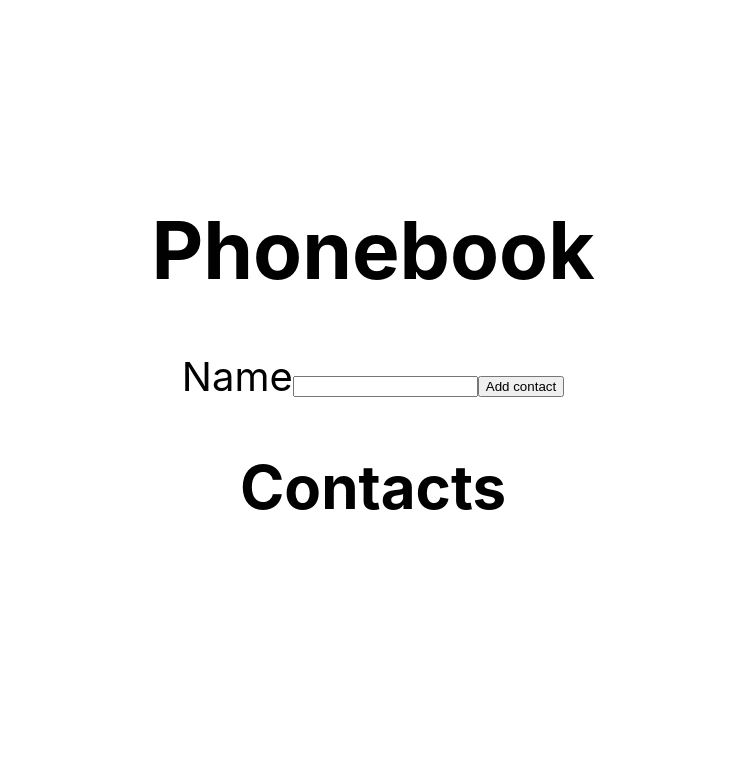
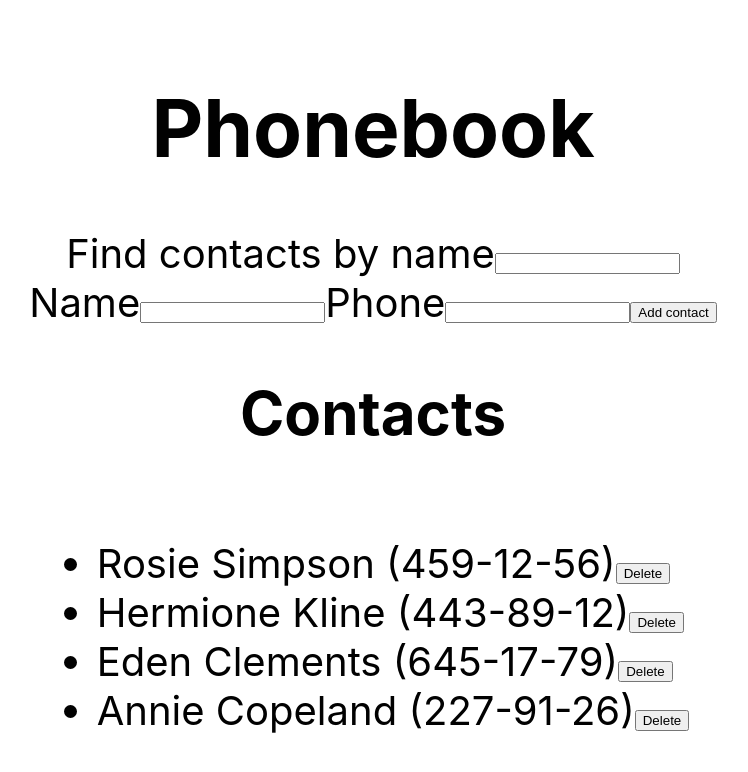
Before and after one commit to KostyaSverdel/goit-react-hw-02-phonebook, a React (Create React App) app: page / in a window 1280 px wide. Shown: the top 772 px of the page, without its empty margins (267-1015 px from the left). Built offline with nearby package versions, Linux system fonts and the light colour scheme.

Commit message:
addSixStep

```diff
--- a/src/components/App.jsx
+++ b/src/components/App.jsx
@@ -1,13 +1,47 @@
 import React, { useState } from 'react';
 import { ContactForm } from './Contacts';
 import { ContactList } from './Contacts';
+import { nanoid } from 'nanoid';
 
 const App = () => {
-  const [contacts, setContacts] = useState([]);
+  const [contacts, setContacts] = useState([
+    { id: 'id-1', name: 'Rosie Simpson', number: '459-12-56' },
+    { id: 'id-2', name: 'Hermione Kline', number: '443-89-12' },
+    { id: 'id-3', name: 'Eden Clements', number: '645-17-79' },
+    { id: 'id-4', name: 'Annie Copeland', number: '227-91-26' },
+  ]);
+  const [filter, setFilter] = useState('');
+  const [name, setName] = useState('');
+  const [number, setNumber] = useState('');
 
-  const handleSubmit = newContact => {
-    setContacts(prevState => [...prevState, newContact]);
+  const handleSubmit = event => {
+    event.preventDefault();
+    const isContactExists = contacts.some(contact => contact.name === name);
+    if (isContactExists) {
+      alert(`${name} is already in contacts`);
+      return;
+    }
+    setContacts(prevState => [...prevState, { id: nanoid(), name, number }]);
+    setName('');
+    setNumber('');
   };
+
+  const handleNameChange = event => {
+    setName(event.target.value);
+    setFilter(event.target.value);
+  };
+
+  const handleNumberChange = event => {
+    setNumber(event.target.value);
+  };
+
+  const handleDeleteContact = id => {
+    setContacts(prevState => prevState.filter(contact => contact.id !== id));
+  };
+
+  const filteredContacts = contacts.filter(contact =>
+    contact.name.toLowerCase().includes(filter.toLowerCase())
+  );
 
   return (
     <div
@@ -22,9 +56,22 @@
       }}
     >
       <h1>Phonebook</h1>
-      <ContactForm onSubmit={handleSubmit} />
+      <label>
+        Find contacts by name
+        <input type="text" value={filter} onChange={handleNameChange} />
+      </label>
+      <ContactForm
+        onSubmit={handleSubmit}
+        name={name}
+        number={number}
+        onNameChange={handleNameChange}
+        onNumberChange={handleNumberChange}
+      />
       <h2>Contacts</h2>
-      <ContactList contacts={contacts} />
+      <ContactList
+        contacts={filteredContacts}
+        onDeleteContact={handleDeleteContact}
+      />
     </div>
   );
 };
--- a/src/components/Contacts.jsx
+++ b/src/components/Contacts.jsx
@@ -1,21 +1,15 @@
-import React, { useState } from 'react';
+import React from 'react';
 import { nanoid } from 'nanoid';
 
-export const ContactForm = ({ onSubmit }) => {
-  const [name, setName] = useState('');
-
-  const handleChange = event => {
-    setName(event.target.value);
-  };
-
-  const handleSubmit = event => {
-    event.preventDefault();
-    onSubmit({ id: nanoid(), name });
-    setName('');
-  };
-
+export const ContactForm = ({
+  name,
+  number,
+  onNameChange,
+  onNumberChange,
+  onSubmit,
+}) => {
   return (
-    <form onSubmit={handleSubmit}>
+    <form onSubmit={onSubmit}>
       <label>
         Name
         <input
@@ -25,7 +19,19 @@
           title="Name may contain only letters, apostrophe, dash and spaces. For example Adrian, Jacob Mercer, Charles de Batz de Castelmore d'Artagnan"
           required
           value={name}
-          onChange={handleChange}
+          onChange={onNameChange}
+        />
+      </label>
+      <label>
+        Phone
+        <input
+          type="tel"
+          name="number"
+          pattern="\+?\d{1,4}?[-.\s]?\(?\d{1,3}?\)?[-.\s]?\d{1,4}[-.\s]?\d{1,4}[-.\s]?\d{1,9}"
+          title="Phone number must be digits and can contain spaces, dashes, parentheses and can start with +"
+          required
+          value={number}
+          onChange={onNumberChange}
         />
       </label>
       <button type="submit">Add contact</button>
@@ -33,11 +39,16 @@
   );
 };
 
-export const ContactList = ({ contacts }) => {
+export const ContactList = ({ contacts, onDeleteContact }) => {
   return (
     <ul>
-      {contacts.map(({ id, name }) => (
-        <li key={id}>{name}</li>
+      {contacts.map(({ id, name, number }) => (
+        <li key={id}>
+          {name} ({number})
+          <button type="button" onClick={() => onDeleteContact(id)}>
+            Delete
+          </button>
+        </li>
       ))}
     </ul>
   );
```
